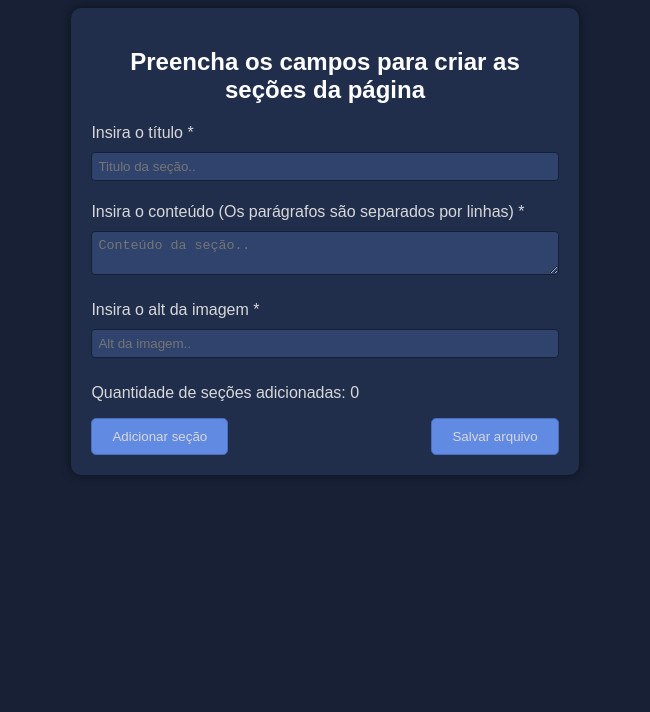
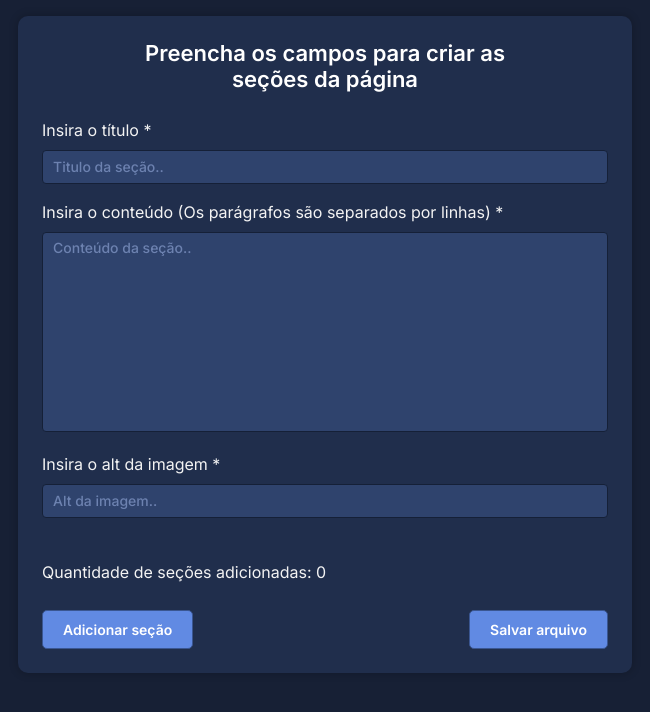
Before and after one commit to Mateuss18/Landing-page-generator, an Electron app: page index.html in a window 650 px wide. Drawn offline with Linux system fonts and the light colour scheme.

Commit message:
feat: melhorias de css

```diff
--- a/assets/style.css
+++ b/assets/style.css
@@ -1,55 +1,94 @@
 * {
   box-sizing: border-box;
+  font-family: "Inter", sans-serif;
 }
 
 body {
   background-color: #172035;
   color: #d8d8d8;
   font-family: Arial, sans-serif;
+  height: 670px;
+  margin: 0;
+  display: flex;
+  justify-content: center;
+  align-items: center;
 }
 
 #app {
-  width: 80%;
-  margin: 0 auto;
-  padding: 20px;
+  margin: 18px 18px 0 18px;
+  padding: 24px;
   background-color: #202E4C;
   border-radius: 10px;
-  box-shadow: 0 0 10px rgba(0, 0, 0, 0.5);
+  box-shadow: 0 0 10px rgba(0, 0, 0, 0.24);
 }
 
 h2 {
+  font-size: 22px;
+  margin: 0 auto 28px auto;
+  max-width: 370px;
   text-align: center;
   color: #FFF;
+  font-weight: 600;
 }
 
 .wrapper {
   display: flex;
   flex-direction: column;
-  gap: 12px;
+  gap: 18px;
+}
+
+label {
+  color: #f3f3f3;
+}
+
+input:focus,
+textarea:focus {
+  outline: 2px solid #618AE3;
 }
 
 .input-field {
   width: 100%;
   padding: 6px;
-  margin: 10px 0;
+  margin: 10px 0 0 0;
   background-color: #2F436D;
   color: #d8d8d8;
   border: 1px solid #152037;
   border-radius: 4px;
+  font-size: 14px;
+}
+
+#imgAlt, #title {
+  height: 34px;
+  padding-left: 10px;
+}
+
+.input-field::placeholder {
+  color: #6D82B0;
+  font-weight: 500;
+}
+
+textarea {
+  padding-left: 10px !important;
+  resize: none;
+  height: 200px;
 }
 
 .button-container {
   display: flex;
   justify-content: space-between;
+  margin-top: 28px;
 }
 
 button {
+  font-weight: 600;
+  font-size: 14px;
   padding: 10px 20px;
   background-color: #618AE3;
-  color: #d8d8d8;
-  border: solid 1px #496EBC;
+  color: #FFF;
+  border: solid 1px #3a5691;
   border-radius: 5px;
   cursor: pointer;
+  transition: all ease-in-out 300ms;
 }
 
 button:hover {
@@ -57,5 +96,14 @@ button:hover {
 }
 
 .message {
-  margin: 10px 0;
+  width: fit-content;
+  height: 16px;
+  color: #FFF;
+  font-size: 14px;
+  font-weight: 600;
+  margin: 12px auto 12px auto;
 }
+
+#section-count {
+  color: #f3f3f3;
+}
```
Also changed, not shown: top10.html (added, +37 -0 lines).
